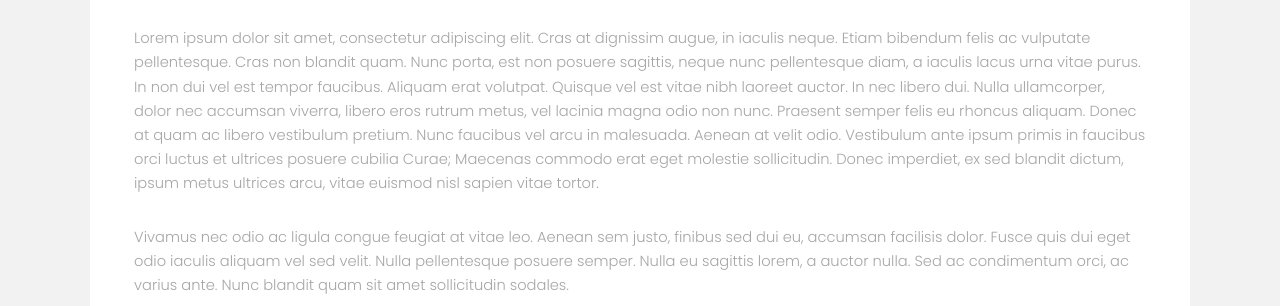
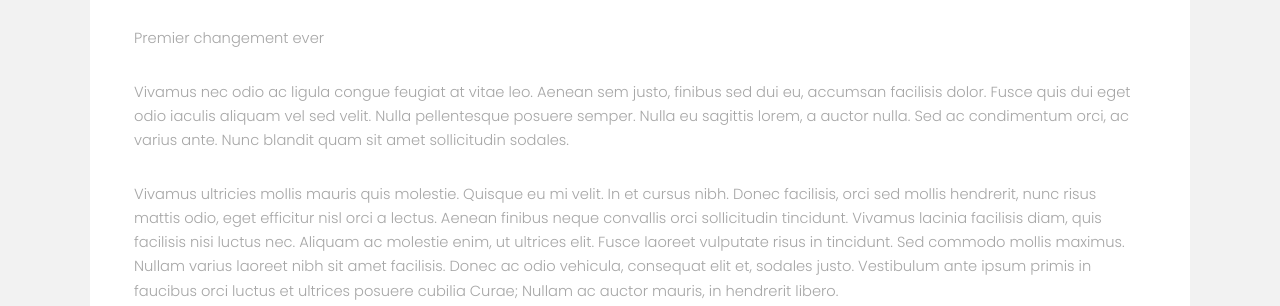
Before and after one commit to batman1205/J-bytes.github.io, a plain HTML site: page ressources.html in a window 1280 px wide. Shown: the part 494-800 px from the top of the page. Drawn offline with Linux system fonts and the light colour scheme.

Commit message:
Update ressources.html

```diff
--- a/ressources.html
+++ b/ressources.html
@@ -51,7 +51,7 @@
 								<p>mMessage de la semaine</p>
 								<h2>Comment réagir en temps de crise</h2>
 							</header>
-							<p>Lorem ipsum dolor sit amet, consectetur adipiscing elit. Cras at dignissim augue, in iaculis neque. Etiam bibendum felis ac vulputate pellentesque. Cras non blandit quam. Nunc porta, est non posuere sagittis, neque nunc pellentesque diam, a iaculis lacus urna vitae purus. In non dui vel est tempor faucibus. Aliquam erat volutpat. Quisque vel est vitae nibh laoreet auctor. In nec libero dui. Nulla ullamcorper, dolor nec accumsan viverra, libero eros rutrum metus, vel lacinia magna odio non nunc. Praesent semper felis eu rhoncus aliquam. Donec at quam ac libero vestibulum pretium. Nunc faucibus vel arcu in malesuada. Aenean at velit odio. Vestibulum ante ipsum primis in faucibus orci luctus et ultrices posuere cubilia Curae; Maecenas commodo erat eget molestie sollicitudin. Donec imperdiet, ex sed blandit dictum, ipsum metus ultrices arcu, vitae euismod nisl sapien vitae tortor.</p>
+							<p>Premier changement ever</p>
 
 							<p>Vivamus nec odio ac ligula congue feugiat at vitae leo. Aenean sem justo, finibus sed dui eu, accumsan facilisis dolor. Fusce quis dui eget odio iaculis aliquam vel sed velit. Nulla pellentesque posuere semper. Nulla eu sagittis lorem, a auctor nulla. Sed ac condimentum orci, ac varius ante. Nunc blandit quam sit amet sollicitudin sodales.</p>
 
```
